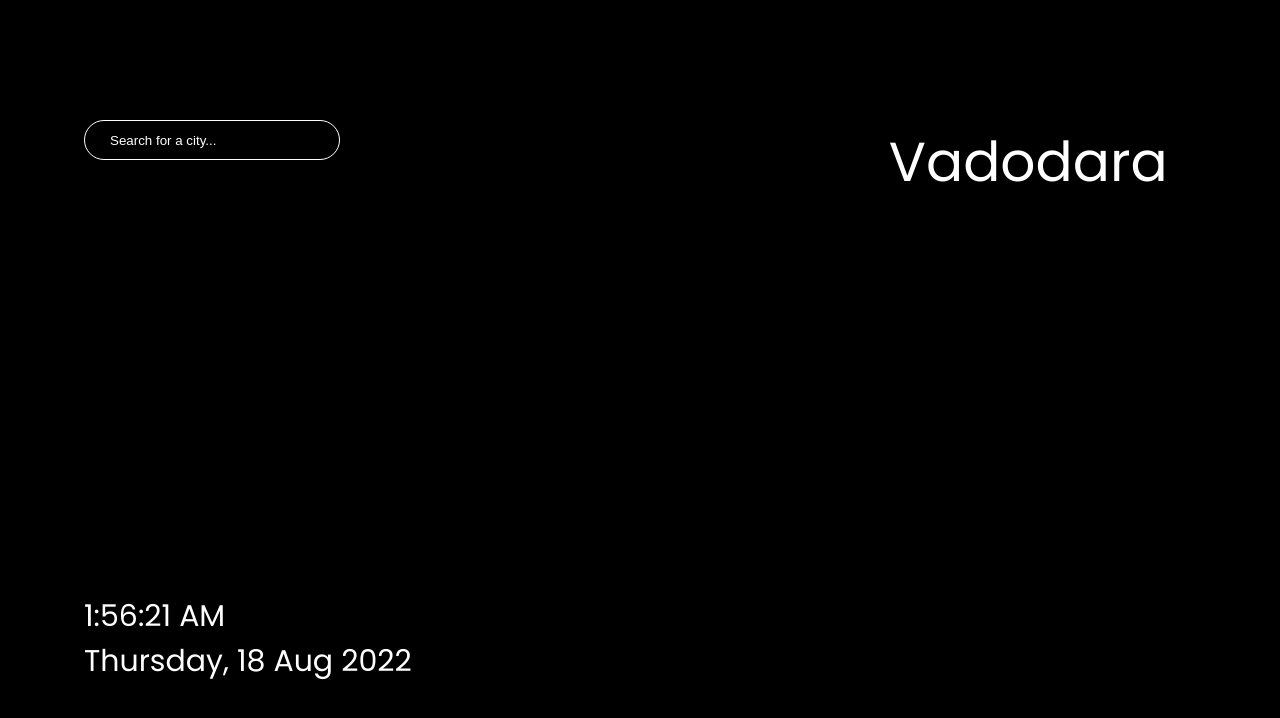
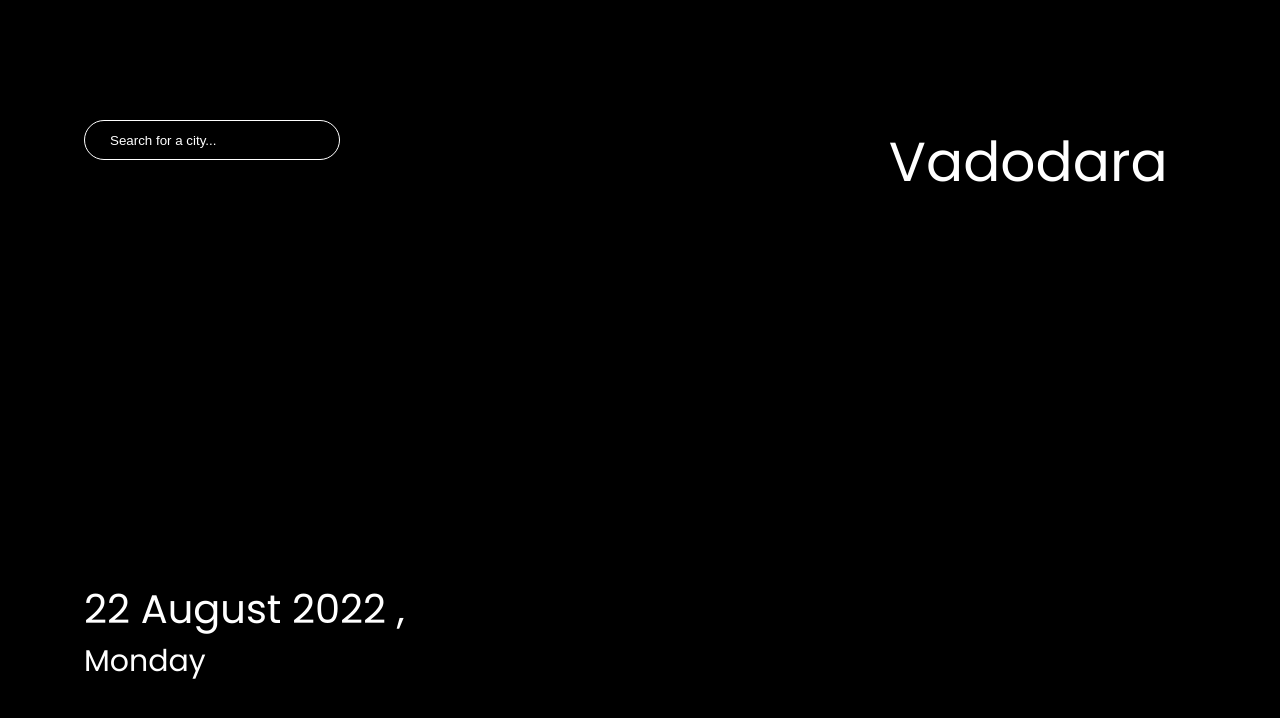
Before and after one commit to meeetppatel/weather-app, a plain HTML site: page index.html in a window 1280 px wide. Drawn offline with Linux system fonts and the light colour scheme; no server answers.

Commit message:
add current date

```diff
--- a/index.html
+++ b/index.html
@@ -14,9 +14,9 @@
     <div class="main" id="cont">
         <div class="left">
             <input type="text" name="search" id="search" placeholder="Search for a city..." autocomplete="off">
-            <div class="timeDate">
-                <p class="time">1:56:21 AM</p>
-                <p class="date">Thursday, 18 Aug 2022</p>
+            <div class="Date">
+                <p class="date">18 Aug 2022,</p>
+                <p class="day">Thursday</p>
             </div>
         </div>
         <div class="right">
--- a/main.js
+++ b/main.js
@@ -90,6 +90,7 @@ const place = document.querySelector(".place");
 
 window.addEventListener('DOMContentLoaded', () => {
     getdata("vadodara");
+    updateDate();
     search.addEventListener("keypress", (e) => {
         if(e.key === 'Enter'){
             getdata(search.value);
@@ -127,7 +128,7 @@ const displayweather = (data) =>{
     let wind = document.querySelector(".wind");
 
     temp.textContent = `${Math.round(data.main.temp-273.15)} °C`;
-    weatherdet.textContent=`${data.weather[0].main}`;
+    weatherdet.textContent=`${data.weather[0].description}`;
     feelslike.textContent= `Feels Like : ${Math.round(data.main.feels_like - 273.15)} °C`;
     humidity.textContent=`Humidity : ${data.main.humidity} %`;
     visibility.textContent=`Visibility : ${data.visibility / 1000} Km`;
@@ -159,6 +160,17 @@ const updateImg = (data) =>{
         container.classList.remove("clouds");
     }
 }
+
+const updateDate = ()=> {
+    let date = document.querySelector(".date");
+    let day = document.querySelector(".day");
+
+    let dt = new Date();
+    const months = ["January", "February", "March", "April", "May", "June", "July", "August", "September", "October", "November", "December"];
+    date.innerHTML = `${dt.getDate()} ${months[dt.getMonth()]}  ${dt.getFullYear()} ,`;
+    const daylist = ["Sunday", "Monday", "Tuesday", "Wednesday", "Thursday", "Friday", "Saturday"];
+    day.innerHTML = daylist[dt.getDay()];
+}
 })();
 
 /******/ })()
--- a/style.css
+++ b/style.css
@@ -89,8 +89,11 @@ body {
     gap: 15px;
 }
 
-.timeDate {
-    font-size: 30px;
+.date {
+    font-size: 40px;
+}
+.day{
+    font-size:30px;
 }
 
 #search {
```
